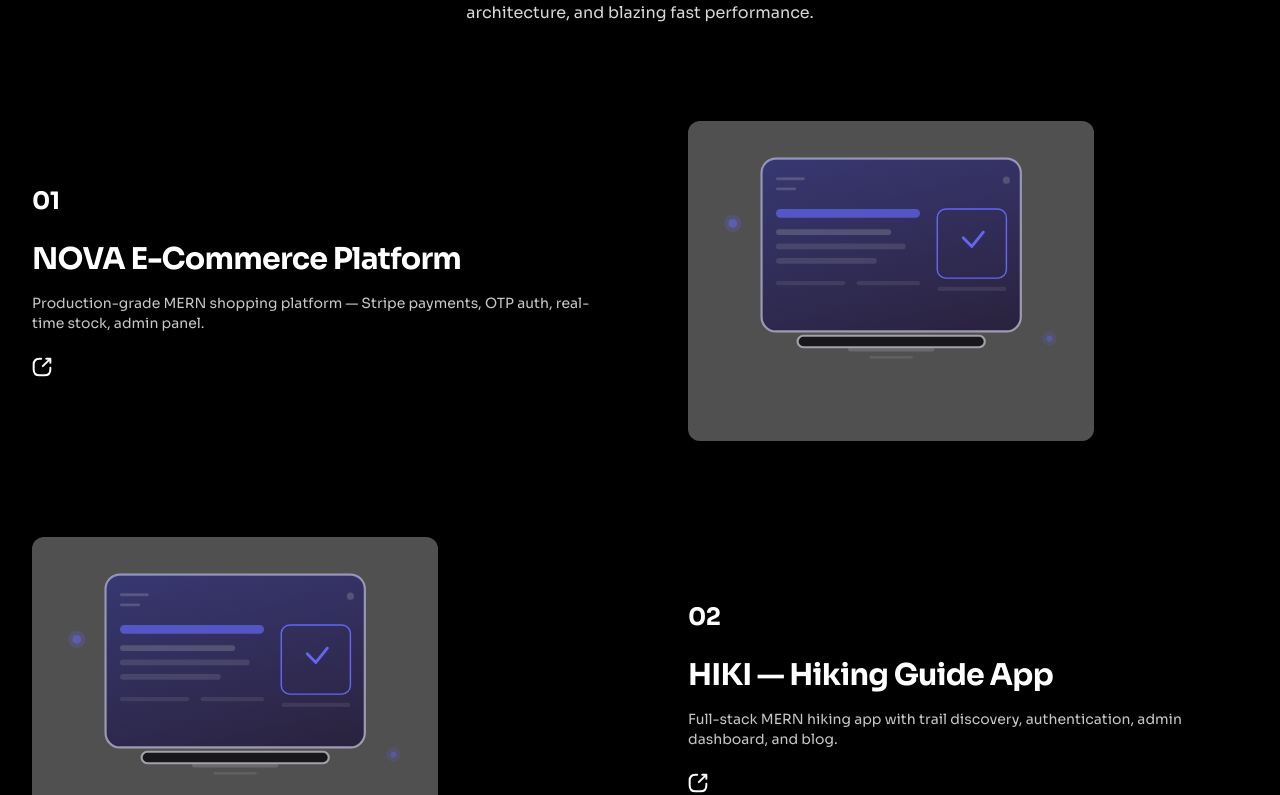
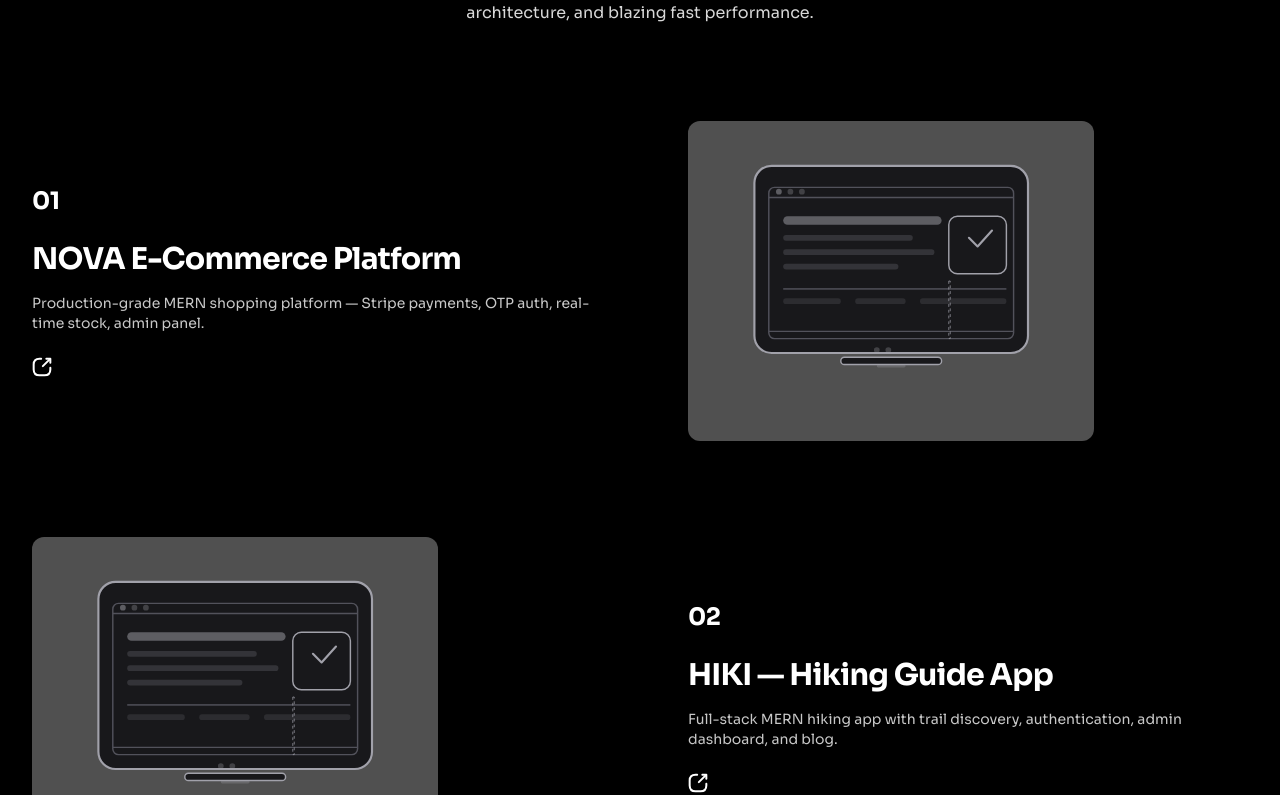
Before and after one commit to Qaziaaaa/portfolio-website, a Next.js app: page / in a window 1280 px wide. Shown: the part 3687-4482 px from the top of the page. Built offline with nearby package versions, Linux system fonts and the light colour scheme.

Commit message:
Make SVG clickable with hover overlay indicator

```diff
--- a/src/components/Projects.tsx
+++ b/src/components/Projects.tsx
@@ -1,44 +1,27 @@
 const projectSvg = (
   <svg viewBox="0 0 260 200" className="w-full h-full p-4" fill="none" xmlns="http://www.w3.org/2000/svg">
-    <defs>
-      <linearGradient id="screenGrad" x1="0" y1="0" x2="1" y2="1">
-        <stop offset="0%" stopColor="#6366f1" stopOpacity="0.3" />
-        <stop offset="100%" stopColor="#8b5cf6" stopOpacity="0.15" />
-      </linearGradient>
-      <linearGradient id="glowGrad" x1="0" y1="0" x2="0" y2="1">
-        <stop offset="0%" stopColor="#6366f1" stopOpacity="0.15" />
-        <stop offset="100%" stopColor="#6366f1" stopOpacity="0" />
-      </linearGradient>
-    </defs>
-
-    <rect x="40" y="15" width="180" height="120" rx="10" stroke="#a1a1aa" strokeWidth="1.5" fill="#18181b" />
-    <rect x="40" y="15" width="180" height="120" rx="10" fill="url(#screenGrad)" />
-    <rect x="40" y="15" width="180" height="120" rx="10" fill="url(#glowGrad)" />
-
-    <rect x="50" y="28" width="20" height="2" rx="1" fill="#a1a1aa" fillOpacity="0.3" />
-    <rect x="50" y="35" width="14" height="2" rx="1" fill="#a1a1aa" fillOpacity="0.3" />
-    <circle cx="210" cy="30" r="2.5" fill="#a1a1aa" fillOpacity="0.3" />
-
-    <rect x="50" y="50" width="100" height="6" rx="3" fill="#6366f1" fillOpacity="0.7" />
-    <rect x="50" y="64" width="80" height="4" rx="2" fill="#a1a1aa" fillOpacity="0.3" />
-    <rect x="50" y="74" width="90" height="4" rx="2" fill="#a1a1aa" fillOpacity="0.2" />
-    <rect x="50" y="84" width="70" height="4" rx="2" fill="#a1a1aa" fillOpacity="0.2" />
-
-    <rect x="162" y="50" width="48" height="48" rx="6" stroke="#6366f1" strokeWidth="1" fill="none" />
-    <path d="M180 70L186 76L194 66" stroke="#6366f1" strokeWidth="2" strokeLinecap="round" strokeLinejoin="round" />
-    <rect x="162" y="104" width="48" height="3" rx="1.5" fill="#a1a1aa" fillOpacity="0.15" />
-
-    <rect x="50" y="100" width="48" height="3" rx="1.5" fill="#a1a1aa" fillOpacity="0.15" />
-    <rect x="106" y="100" width="44" height="3" rx="1.5" fill="#a1a1aa" fillOpacity="0.15" />
-
-    <rect x="65" y="138" width="130" height="8" rx="4" stroke="#a1a1aa" strokeWidth="1.5" fill="#18181b" />
-    <rect x="100" y="146" width="60" height="3" rx="1.5" fill="#a1a1aa" fillOpacity="0.3" />
-    <rect x="115" y="152" width="30" height="2" rx="1" fill="#a1a1aa" fillOpacity="0.2" />
-
-    <circle cx="20" cy="60" r="6" fill="#6366f1" fillOpacity="0.2" />
-    <circle cx="20" cy="60" r="3" fill="#6366f1" fillOpacity="0.5" />
-    <circle cx="240" cy="140" r="5" fill="#6366f1" fillOpacity="0.15" />
-    <circle cx="240" cy="140" r="2" fill="#6366f1" fillOpacity="0.4" />
+    <rect x="35" y="20" width="190" height="130" rx="12" stroke="#a1a1aa" strokeWidth="1.5" fill="#18181b" />
+    <rect x="45" y="35" width="170" height="105" rx="4" stroke="#52525b" strokeWidth="1" fill="none" />
+    <line x1="45" y1="42" x2="215" y2="42" stroke="#52525b" strokeWidth="1" />
+    <circle cx="52" cy="38" r="2" fill="#a1a1aa" fillOpacity="0.5" />
+    <circle cx="60" cy="38" r="2" fill="#a1a1aa" fillOpacity="0.3" />
+    <circle cx="68" cy="38" r="2" fill="#a1a1aa" fillOpacity="0.3" />
+    <rect x="55" y="55" width="110" height="6" rx="3" fill="#a1a1aa" fillOpacity="0.5" />
+    <rect x="55" y="68" width="90" height="4" rx="2" fill="#a1a1aa" fillOpacity="0.2" />
+    <rect x="55" y="78" width="105" height="4" rx="2" fill="#a1a1aa" fillOpacity="0.2" />
+    <rect x="55" y="88" width="80" height="4" rx="2" fill="#a1a1aa" fillOpacity="0.2" />
+    <rect x="170" y="55" width="40" height="40" rx="6" stroke="#a1a1aa" strokeWidth="1" fill="none" />
+    <path d="M184 70L190 76L200 65" stroke="#a1a1aa" strokeWidth="1.5" strokeLinecap="round" strokeLinejoin="round" />
+    <rect x="55" y="105" width="155" height="1" fill="#52525b" />
+    <rect x="55" y="112" width="40" height="4" rx="2" fill="#a1a1aa" fillOpacity="0.15" />
+    <rect x="105" y="112" width="35" height="4" rx="2" fill="#a1a1aa" fillOpacity="0.15" />
+    <rect x="150" y="112" width="60" height="4" rx="2" fill="#a1a1aa" fillOpacity="0.15" />
+    <rect x="95" y="153" width="70" height="5" rx="2.5" stroke="#a1a1aa" strokeWidth="1" fill="#18181b" />
+    <rect x="120" y="158" width="20" height="2" rx="1" fill="#a1a1aa" fillOpacity="0.3" />
+    <line x1="45" y1="135" x2="215" y2="135" stroke="#52525b" strokeWidth="1" />
+    <circle cx="120" cy="148" r="2" fill="#a1a1aa" fillOpacity="0.3" />
+    <circle cx="128" cy="148" r="2" fill="#a1a1aa" fillOpacity="0.3" />
+    <rect x="170" y="100" width="1" height="40" stroke="#a1a1aa" strokeWidth="0.5" strokeDasharray="2 2" fill="none" />
   </svg>
 )
 
@@ -101,9 +84,19 @@ export default function Projects() {
             </div>
             <div className="mt-12 sm:mt-16 lg:mt-0">
               <div className="mx-4 md:mx-2 lg:relative lg:m-0 lg:h-full lg:px-0">
-                <div className="w-full rounded-xl shadow-2xl ring-1 ring-black ring-opacity-5 lg:absolute lg:left-0 lg:h-full lg:w-auto lg:max-w-none bg-zinc-800 flex items-center justify-center overflow-hidden" style={{ minHeight: '200px' }}>
+                <a href={proj.link} target="_blank" rel="noopener noreferrer" className="w-full rounded-xl shadow-2xl ring-1 ring-black ring-opacity-5 lg:absolute lg:left-0 lg:h-full lg:w-auto lg:max-w-none bg-zinc-800 flex items-center justify-center overflow-hidden group cursor-pointer" style={{ minHeight: '200px' }}>
                   {proj.svg}
-                </div>
+                  <div className="absolute inset-0 bg-black/60 opacity-0 group-hover:opacity-100 transition-opacity duration-300 flex items-center justify-center">
+                    <div className="flex items-center gap-2 px-4 py-2 rounded-full border border-white/30 text-white text-sm font-medium">
+                      <svg width="16" height="16" viewBox="0 0 16 16" fill="none" xmlns="http://www.w3.org/2000/svg">
+                        <path d="M8.66667 6.66667L14 1.33333" stroke="white" strokeWidth="1.5" strokeLinecap="round" strokeLinejoin="round" />
+                        <path d="M14.6667 4V1.33333H12" stroke="white" strokeWidth="1.5" strokeLinecap="round" strokeLinejoin="round" />
+                        <path d="M14 8.53333V12C14 13.1046 13.1046 14 12 14H4C2.89543 14 2 13.1046 2 12V4C2 2.89543 2.89543 2 4 2H7.46667" stroke="white" strokeWidth="1.5" strokeLinecap="round" strokeLinejoin="round" />
+                      </svg>
+                      Live Demo
+                    </div>
+                  </div>
+                </a>
               </div>
             </div>
           </div>
```
